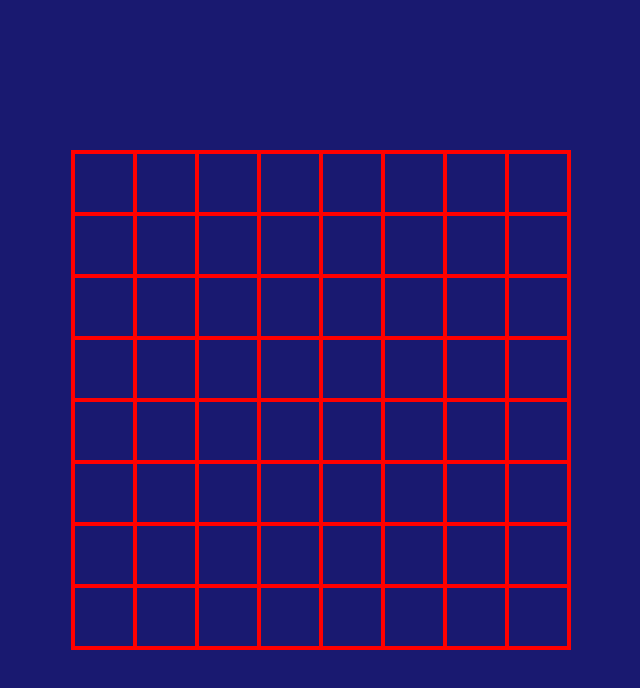
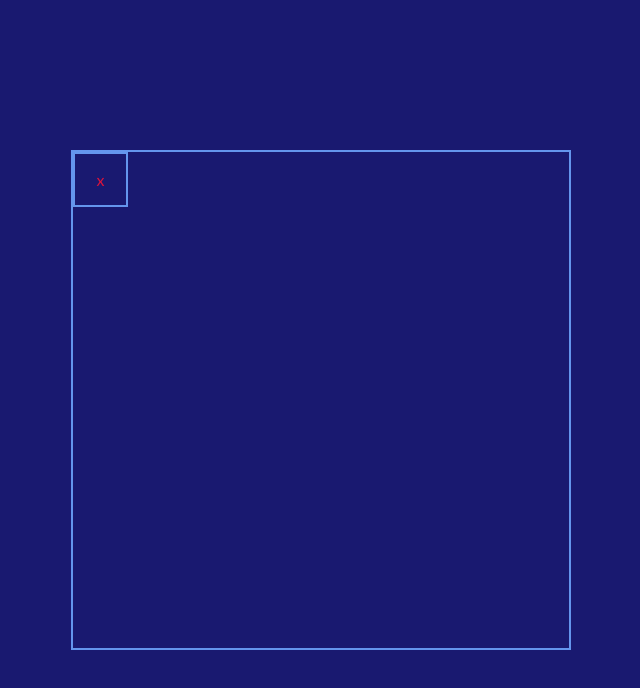
Before and after one commit to RiccardoBeca/js-campominato-grid, a plain HTML site: page index.html in a window 1280 px wide. Shown: the whole page, without its empty margins (319-959 px from the left). Drawn offline with Linux system fonts and the light colour scheme.

Commit message:
different square number done

```diff
--- a/index.html
+++ b/index.html
@@ -11,72 +11,10 @@
 
 <div class="wrapper">
   <div class="container debug">
-  <div class="square100 debug"></div>
-  <div class="square100 debug"></div>
-  <div class="square100 debug"></div>
-  <div class="square100 debug"></div>
-  <div class="square100 debug"></div>
-  <div class="square100 debug"></div>
-  <div class="square100 debug"></div>
-  <div class="square100 debug"></div>
-  <div class="square100 debug"></div>
-  <div class="square100 debug"></div>
-  <div class="square100 debug"></div>
-  <div class="square100 debug"></div>
-  <div class="square100 debug"></div>
-  <div class="square100 debug"></div>
-  <div class="square100 debug"></div>
-  <div class="square100 debug"></div>
-  <div class="square100 debug"></div>
-  <div class="square100 debug"></div>
-  <div class="square100 debug"></div>
-  <div class="square100 debug"></div>
-  <div class="square100 debug"></div>
-  <div class="square100 debug"></div>
-  <div class="square100 debug"></div>
-  <div class="square100 debug"></div>
-  <div class="square100 debug"></div>
-  <div class="square100 debug"></div>
-  <div class="square100 debug"></div>
-  <div class="square100 debug"></div>
-  <div class="square100 debug"></div>
-  <div class="square100 debug"></div>
-  <div class="square100 debug"></div>
-  <div class="square100 debug"></div>
-  <div class="square100 debug"></div>
-  <div class="square100 debug"></div>
-  <div class="square100 debug"></div>
-  <div class="square100 debug"></div>
-  <div class="square100 debug"></div>
-  <div class="square100 debug"></div>
-  <div class="square100 debug"></div>
-  <div class="square100 debug"></div>
-  <div class="square100 debug"></div>
-  <div class="square100 debug"></div>
-  <div class="square100 debug"></div>
-  <div class="square100 debug"></div>
-  <div class="square100 debug"></div>
-  <div class="square100 debug"></div>
-  <div class="square100 debug"></div>
-  <div class="square100 debug"></div>
-  <div class="square100 debug"></div>
-  <div class="square100 debug"></div>
-  <div class="square100 debug"></div>
-  <div class="square100 debug"></div>
-  <div class="square100 debug"></div>
-  <div class="square100 debug"></div>
-  <div class="square100 debug"></div>
-  <div class="square100 debug"></div>
-  <div class="square100 debug"></div>
-  <div class="square100 debug"></div>
-  <div class="square100 debug"></div>
-  <div class="square100 debug"></div>
-  <div class="square100 debug"></div>
-  <div class="square100 debug"></div>
-  <div class="square100 debug"></div>
-  <div class="square100 debug"></div>
 
-
+    <div class="square81 debug">
+      <span>x</span>
+    </div>
 
   </div>
 </div>
--- a/style.css
+++ b/style.css
@@ -9,9 +9,9 @@ body {
 }
 
 .debug {
-  border: 2px solid red;
-  background-color: rgba(red, red, red, 0.3);
+  border: 2px solid cornflowerblue;
 }
+
 .wrapper {
  display: flex;
  justify-content: center;
@@ -30,6 +30,28 @@ body {
 }
 
 .square100 {
-  width: calc(100% / 8);
-  height: calc(100% / 8);
+  width: calc(100% / 10);
+  height: calc(100% / 10);
+  display: flex;
+  justify-content: center;
+  align-items: center;
+  color: crimson;
 }
+
+.square81 {
+  width: calc(100% / 9);
+  height: calc(100% / 9);
+  display: flex;
+  justify-content: center;
+  align-items: center;
+  color: crimson;
+}
+
+.square49 {
+  width: calc(100% / 7);
+  height: calc(100% / 7);
+  display: flex;
+  justify-content: center;
+  align-items: center;
+  color: crimson;
+}
```
